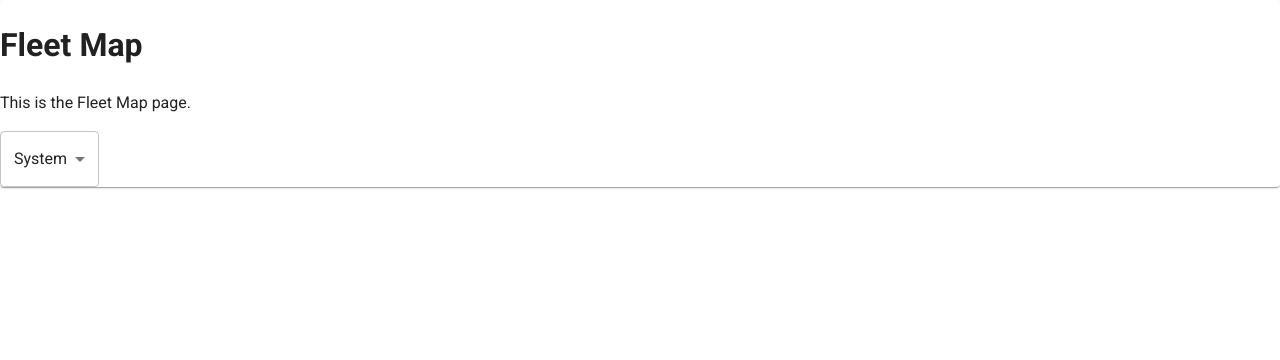
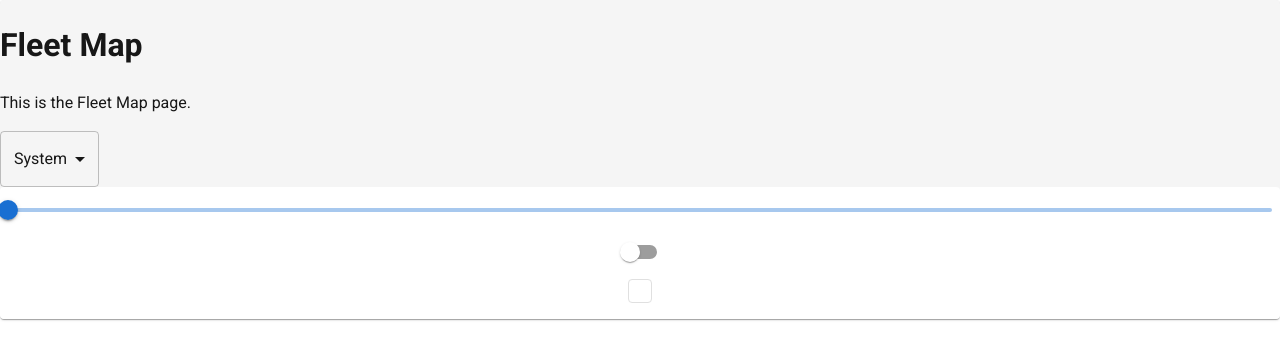
Before and after one commit to sarahsea/ems-next-setting, a Next.js app: page /fleet-map in a window 1280 px wide. Shown: the top 360 px of the page. Built offline with nearby package versions, Linux system fonts and the light colour scheme; no server answers; what @mui/material-nextjs would draw is missing.

Commit message:
feat: MUI theme, design token setting

```diff
--- a/app/layout.tsx
+++ b/app/layout.tsx
@@ -1,6 +1,6 @@
 import type { Metadata } from "next";
 // import "./globals.css";
-import { roboto } from "@/shared/config/muiTheme";
+import { roboto } from "@/shared/app/styles/mui.theme";
 import InitColorSchemeScript from "@mui/material/InitColorSchemeScript";
 import AppProvider from "@/shared/app/provider/AppProvider";
 
@@ -17,7 +17,7 @@ export default function RootLayout({
   return (
     <html lang="en" className={roboto.variable} suppressHydrationWarning>
       <body>
-        <InitColorSchemeScript attribute="class" />
+        <InitColorSchemeScript attribute=".mui-theme-%s" />
         <AppProvider>{children}</AppProvider>
       </body>
     </html>
--- a/src/pages/FleetMap/FleetMap.tsx
+++ b/src/pages/FleetMap/FleetMap.tsx
@@ -1,6 +1,11 @@
 import ThemeModeSelect from "@/shared/ui/app/ThemeModeSelect";
+import Badge from "@mui/material/Badge";
 import Card from "@mui/material/Card";
 import Select from "@mui/material/Select";
+import Slider from "@mui/material/Slider";
+import Stack from "@mui/material/Stack";
+import Switch from "@mui/material/Switch";
+import ToggleButton from "@mui/material/ToggleButton";
 import React from "react";
 
 function FleetMap() {
@@ -10,6 +15,25 @@ function FleetMap() {
         <h1>Fleet Map</h1>
         <p>This is the Fleet Map page.</p>
         <ThemeModeSelect />
+        <Stack
+          sx={{
+            width: "100%",
+            borderRadius: "4px",
+            p: 2,
+            gap: 2,
+            display: "flex",
+            justifyContent: "center",
+            alignItems: "center",
+            bgcolor: "background.default",
+            color: "text.primary",
+            // transition: "1s",
+          }}
+        >
+          <Slider />
+          <Switch />
+          <ToggleButton></ToggleButton>
+          <Badge />
+        </Stack>
       </Card>
     </div>
   );
--- a/src/shared/app/provider/ThemeProvider.tsx
+++ b/src/shared/app/provider/ThemeProvider.tsx
@@ -1,11 +1,12 @@
 "use client";
 
 import { ThemeProvider as MuiThemeProvider } from "@mui/material/styles";
+import { theme } from "@/shared/app/styles/mui.theme";
 import CssBaseline from "@mui/material/CssBaseline";
-import { theme } from "../../config/muiTheme";
+
 export function ThemeProvider({ children }: { children: React.ReactNode }) {
   return (
-    <MuiThemeProvider theme={theme} disableTransitionOnChange={false}>
+    <MuiThemeProvider theme={theme} defaultMode="system">
       <CssBaseline />
       {children}
     </MuiThemeProvider>
--- /dev/null
+++ b/src/shared/app/styles/mui.theme.ts
@@ -0,0 +1,106 @@
+"use client";
+import { createTheme } from "@mui/material/styles";
+import { Roboto } from "next/font/google";
+
+const theme = createTheme({
+  cssVariables: {
+    colorSchemeSelector: ".mui-theme-%s",
+    cssVarPrefix: "ems",
+  },
+  // 타이포그래피 토큰
+  typography: {
+    fontFamily: "var(--font-roboto)",
+  },
+  // 간격 토큰
+  spacing: 4,
+
+  // 모서리, 그림자 토큰
+  shape: {
+    borderRadius: 4,
+  },
+  // shadows: [
+  //   'none',
+  //   '0px 1px 3px rgba(0,0,0,0.2)',
+  //   '0px 1px 5px rgba(0,0,0,0.2)',
+  //   // ... 나머지는 필요 시 정의 (25개 필요)
+  // ],
+  // 색상 토큰
+  colorSchemes: {
+    light: {
+      palette: {
+        common: {
+          black: "#353637ff",
+          white: "#ffffff",
+        },
+        primary: {
+          main: "#196fd2ff",
+        },
+        secondary: {
+          main: "#b000f5ff",
+        },
+        error: {
+          main: "#d32f2fff",
+        },
+        warning: {
+          main: "#ed6c02ff",
+        },
+        info: {
+          main: "#0288d1ff",
+        },
+        success: {
+          main: "#2e7d32ff",
+        },
+        grey: {
+          50: "#fafafa",
+          100: "#f5f5f5ff",
+          200: "#eeeeeeff",
+          300: "#e0e0e0ff",
+          400: "#bdbdbdff",
+          500: "#9e9e9eff",
+          600: "#757575ff",
+          700: "#616161ff",
+          800: "#424242ff",
+          900: "#212121ff",
+        },
+        text: {
+          primary: "#171717ff",
+          secondary: "#4f4f4fff",
+          disabled: "#9e9e9eff",
+        },
+        background: {
+          default: "#ffffff",
+          paper: "#f5f5f5ff",
+        },
+        action: {
+          active: "#171717ff",
+          hover: "#e0e0e0ff",
+          selected: "#d6d6d6ff",
+          disabled: "#bdbdbdff",
+          disabledBackground: "#f5f5f5ff",
+        },
+        divider: "#e0e0e0ff",
+      },
+    },
+    dark: {
+      palette: {
+        common: {
+          black: "#1a2348ff",
+          white: "#ffffff",
+        },
+        primary: {
+          main: "#19d266ff",
+        },
+      },
+    },
+  },
+});
+
+// rootLayout에서 사용할 Roboto 폰트 설정
+const roboto = Roboto({
+  weight: ["300", "400", "500", "700"],
+  subsets: ["latin"],
+  display: "swap",
+  variable: "--font-roboto",
+});
+
+export { theme, roboto };
--- a/src/shared/config/muiTheme.ts
+++ /dev/null
@@ -1,44 +0,0 @@
-"use client";
-import { createTheme } from "@mui/material/styles";
-import { Roboto } from "next/font/google";
-
-const theme = createTheme({
-  typography: {
-    fontFamily: "var(--font-roboto)",
-  },
-  cssVariables: {
-    colorSchemeSelector: ".mui-theme-%s",
-  }, // var(--mui-palette-primary-main) etc.
-  colorSchemes: {
-    light: {
-      palette: {
-        common: {
-          black: "#353637ff",
-          white: "#ffffff",
-        },
-        primary: {
-          main: "#1976d2",
-        },
-      },
-    },
-    dark: {
-      palette: {
-        common: {
-          black: "#1a2348ff",
-          white: "#ffffff",
-        },
-        primary: {
-          main: "#1976d2",
-        },
-      },
-    },
-  },
-});
-const roboto = Roboto({
-  weight: ["300", "400", "500", "700"],
-  subsets: ["latin"],
-  display: "swap",
-  variable: "--font-roboto",
-});
-
-export { theme, roboto };
```
